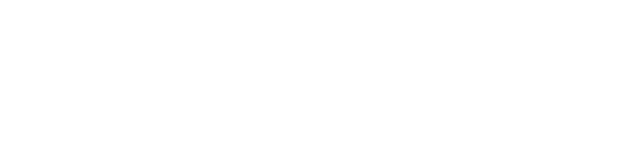
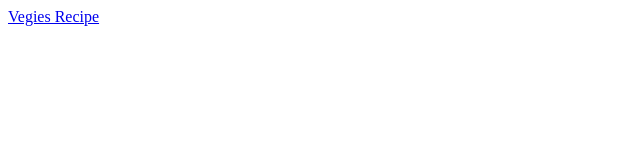
Before and after one commit to opeyemi84/recipes, a plain HTML site: page index.html in a window 1280 px wide. Shown: the whole page, without its empty margins (0-640 px from the left). Drawn offline with Linux system fonts and the light colour scheme.

Commit message:
updated the file with a link to the recipes page

```diff
--- a/index.html
+++ b/index.html
@@ -6,5 +6,7 @@
     <meta name="viewport" content="width=device-width, initial-scale=1.0" />
     <title>Recipes</title>
   </head>
-  <body></body>
+  <body>
+    <a href="./recipes-odin/vegies.html">Vegies Recipe</a>
+  </body>
 </html>
```
